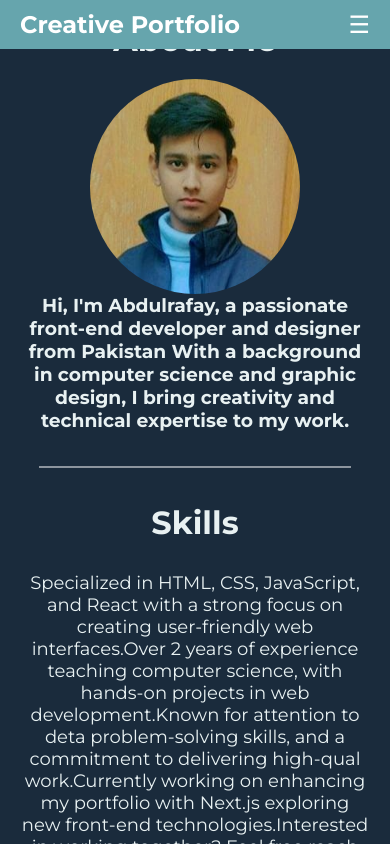
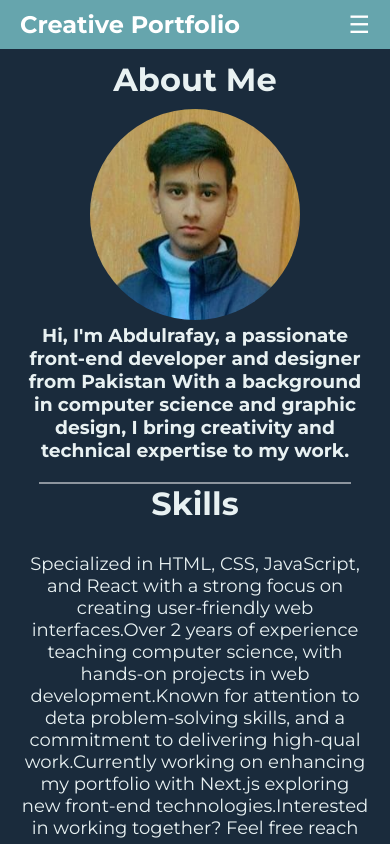
Before and after one commit to abdulrafay-webdev/Portfolio-with-Custom-Css, a Next.js app: page /about in a window 390 px wide. Shown: the top 844 px of the page. Built offline with nearby package versions, Linux system fonts and the light colour scheme.

Commit message:
second commit

```diff
--- a/components/About.module.css
+++ b/components/About.module.css
@@ -1,8 +1,7 @@
 .main {
   width: 100%;
-  min-height: 70vh;
   background-color: #1a2b3c;
-  padding: 0px 20px;
+  padding: 40px 20px;
   display: flex;
   flex-direction: row;
   gap: 2%;
@@ -29,7 +28,7 @@
   color: #e8f1f2;
   text-align: center;
   background-color: #1a2b3c;
-  padding-top: 20px;
+  padding-top: 0px;
 }
 .h3 {
   text-align: center;
@@ -59,8 +58,7 @@
 @media screen and (max-width: 690px) {
     .main{
         flex-direction: column;
-        height: fit-content;
-        padding: 20px 0px;
+        padding: 10px 0px;
     }
     .left{
         width: 90%;
--- a/components/About.tsx
+++ b/components/About.tsx
@@ -2,6 +2,7 @@ import React from "react";
 import styles from "./About.module.css";
 import Image from "next/image";
 import Button2 from "./ui components/Button2";
+import profilepic from "../images/rp.jpeg"
 
 const About = () => {
   const shortBio: string =
@@ -12,7 +13,7 @@ const About = () => {
 
   return (
     <>
-      <h1 className={styles.h1}>About Me</h1>
+      <h1 style={{paddingTop:'60px'}} className={styles.h1}>About Me</h1>
       <div className={styles.main}>
         {/* left  */}
         <div className={styles.left}>
@@ -20,7 +21,9 @@ const About = () => {
           <div className={styles.img}>
             <Image
               className={styles.profile}
-              src={require("../images/rp.jpeg")}
+              src={profilepic}
+              width={500}
+              height={500}
               alt="profile pic"
             />
           </div>
--- a/components/Contact.tsx
+++ b/components/Contact.tsx
@@ -12,7 +12,7 @@ const Contact = () => {
         <div className={styles.textContainer}>
           <h1 className={styles.title}>Contact Us</h1>
           <p className={styles.description}>
-            Let's bring your ideas to life. Get in touch and start creating
+            Let&apos;s bring your ideas to life. Get in touch and start creating
             something amazing together!
           </p>
         </div>
--- a/components/Hero.tsx
+++ b/components/Hero.tsx
@@ -6,6 +6,7 @@ import { IoIosArrowDropright } from "react-icons/io";
 import { FaGithub, FaLinkedin, FaWhatsapp } from "react-icons/fa";
 import Image from "next/image";
 import Link from "next/link";
+import heroimg from "../images/hero sec.png"
 
 export const Hero = () => {
 
@@ -25,7 +26,7 @@ export const Hero = () => {
     <div className={styles.main}>
       {/* left  */}
       <div className={styles.left}>
-        <h3 className={styles.h3}>Hey,It's Me </h3>
+        <h3 className={styles.h3}>Hey,It&apos;s Me </h3>
         <h1 className={styles.h1}>{name}</h1>
         <h3 className={styles.h3}>{designation}</h3>
         <p className={styles.p}>{bio}</p>
@@ -51,7 +52,7 @@ export const Hero = () => {
       <div className={styles.right}>
         <Image
           className={styles.image}
-          src={require("../images/hero sec.png")}
+          src={heroimg}
           alt="webdev"
         />
       </div>
--- a/components/Navbar.tsx
+++ b/components/Navbar.tsx
@@ -1,13 +1,18 @@
 "use client"
 
+import Link from 'next/link';
 import React, { useState } from 'react';
 
 function Navbar() {
   const [isOpen, setIsOpen] = useState(false);
 
+
   const toggleNavbar = () => {
     setIsOpen(!isOpen);
   };
+
+  console.log(isOpen);
+
 
   return (
     <div>
@@ -37,15 +42,15 @@ function Navbar() {
           textAlign:'center'
         }}
       >
-        <a href="/" style={linkStyle}>
+        <Link href="/" style={linkStyle}>
           Home
-        </a>
-        <a href="/about" style={linkStyle}>
+        </Link>
+        <Link href="/about" style={linkStyle}>
           About
-        </a>
-        <a href="/contact" style={linkStyle}>
+        </Link>
+        <Link href="/contact" style={linkStyle}>
           Contact
-        </a>
+        </Link>
       </div>
     </nav>
     </div>
--- a/src/app/about/page.tsx
+++ b/src/app/about/page.tsx
@@ -7,7 +7,8 @@ const page = () => {
     <div
       style={{
         backgroundColor: "#1a2b3c",
-        height: "100vh",
+        minHeight: "100vh",
+
         display: "flex",
         justifyContent: "center",
         alignItems: "center",
```
Also changed, not shown: .eslintrc.json.
